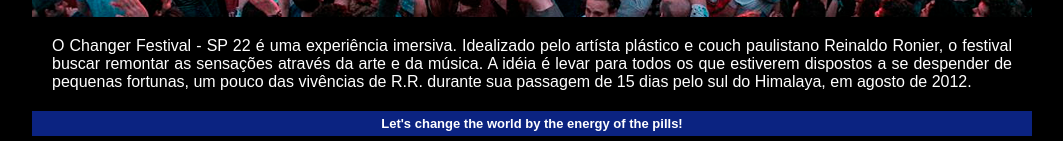
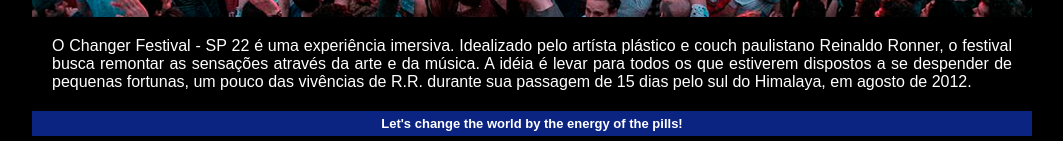
Before and after one commit to felipesimon/change-festival, a plain HTML site: page index.html in a window 1280 px wide. Shown: the part 576-717 px from the top of the page, without its empty margins (108-1171 px from the left). Drawn offline with Linux system fonts and the light colour scheme.

Commit message:
correção de termos
corrigi algumas informações e erros textuais

```diff
--- a/index.html
+++ b/index.html
@@ -32,7 +32,7 @@
             </div>
         </section>
         <aside>
-            <p>O Changer Festival - SP 22 é uma experiência imersiva. Idealizado pelo artísta plástico e couch paulistano Reinaldo Ronier, o festival buscar remontar as sensações através da arte e da música. A idéia é levar para todos os que estiverem dispostos a se despender de pequenas fortunas, um pouco das vivências de R.R. durante sua passagem de 15 dias pelo sul do Himalaya, em agosto de 2012.</p>
+            <p>O Changer Festival - SP 22 é uma experiência imersiva. Idealizado pelo artísta plástico e couch paulistano Reinaldo Ronner, o festival busca remontar as sensações através da arte e da música. A idéia é levar para todos os que estiverem dispostos a se despender de pequenas fortunas, um pouco das vivências de R.R. durante sua passagem de 15 dias pelo sul do Himalaya, em agosto de 2012.</p>
         </aside>
     </main>
     <footer>
```
